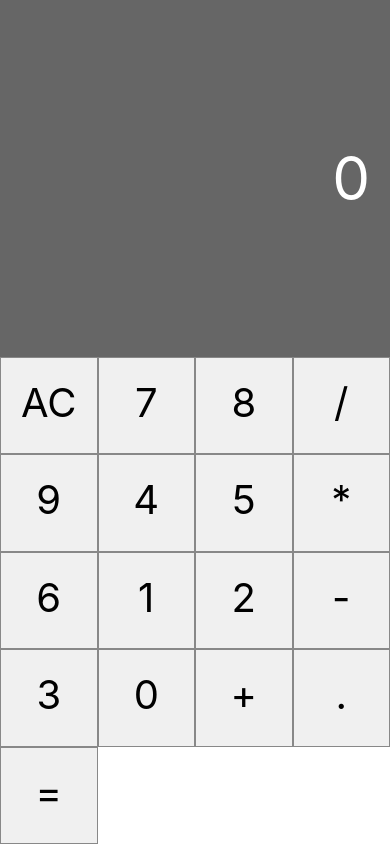
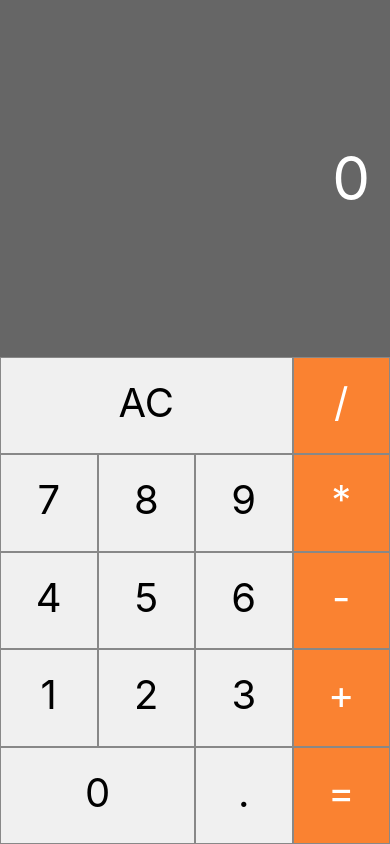
Before and after one commit to kikepola/Calculadora-React_Native, a React Native app in the folder calculadora/: screen / in a window 390 px wide. Built offline with nearby package versions, Linux system fonts and the light colour scheme.

Commit message:
Projeto calculadora - Button

```diff
--- a/calculadora/App.js
+++ b/calculadora/App.js
@@ -8,28 +8,40 @@
     displayValue: '0'
   }
 
+  addDigit = n => {
+    this.setState({displayValue: n})
+  }
+
+  clearMemory = () => {
+    this.setState({displayValue: '0'})
+  }
+
+  setOperation = operation => {
+
+  }
+
   render() {
     return (
       <View style={styles.container}>
         <Display value={this.state.displayValue} />
         <View style={styles.buttons}>
-          <Button label='AC'/>
-          <Button label='7' />
-          <Button label='8' />
-          <Button label='/' />
-          <Button label='9' />
-          <Button label='4' />
-          <Button label='5' />
-          <Button label='*' />
-          <Button label='6' />
-          <Button label='1' />
-          <Button label='2' />
-          <Button label='-' />
-          <Button label='3' />
-          <Button label='0' />
-          <Button label='+' />
-          <Button label='.' />
-          <Button label='=' />
+          <Button label='AC' triple onClick={this.clearMemory}/>
+          <Button label='/' operation onClick={()=>this.setOperation('/')}/>
+          <Button label='7' onClick={()=>this.addDigit(7)}/>
+          <Button label='8' onClick={()=>this.addDigit(8)}/>
+          <Button label='9' onClick={()=>this.addDigit(9)}/>
+          <Button label='*' operation onClick={()=>this.setOperation('*')}/>
+          <Button label='4' onClick={()=>this.addDigit(4)}/>
+          <Button label='5' onClick={()=>this.addDigit(5)}/>
+          <Button label='6' onClick={()=>this.addDigit(6)}/>
+          <Button label='-' operation onClick={()=>this.setOperation('-')}/>
+          <Button label='1' onClick={()=>this.addDigit(1)}/>
+          <Button label='2' onClick={()=>this.addDigit(2)}/>
+          <Button label='3' onClick={()=>this.addDigit(3)}/>
+          <Button label='+' operation onClick={()=>this.setOperation('+')}/>
+          <Button label='0' double onClick={()=>this.addDigit(0)}/>
+          <Button label='.' onClick={()=>this.addDigit('.')}/>
+          <Button label='=' operation onClick={()=>this.setOperation('=')}/>
         </View>
       </View>
     );
--- a/calculadora/src/components/Button.js
+++ b/calculadora/src/components/Button.js
@@ -31,9 +31,12 @@
 
 export default props =>{
     const stylesButton = [styles.button]
+    if (props.double) stylesButton.push(styles.buttonDouble)
+    if (props.triple) stylesButton.push(styles.buttonTriple)
+    if (props.operation) stylesButton.push(styles.operationButton)
     return(
         <TouchableHighlight onPress={props.onClick}>
-            <Text style={styles.button}>{props.label}</Text>
+            <Text style={stylesButton}>{props.label}</Text>
         </TouchableHighlight>
     )
 }
```
